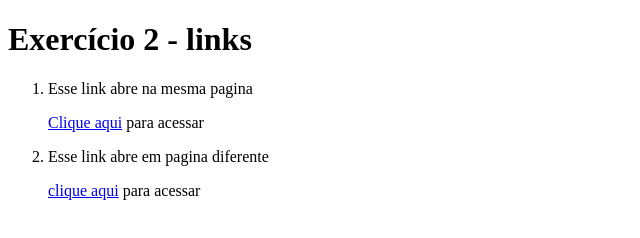
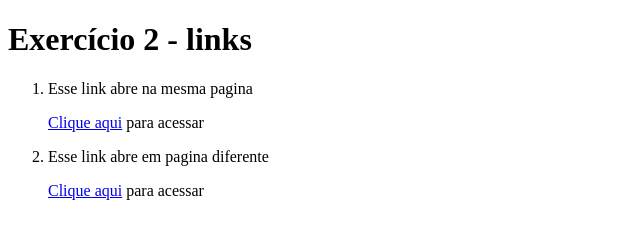
Before and after one commit to Deivyson1401/int-prog-web, a plain HTML site: page Ex2/index.html in a window 1280 px wide. Shown: the full height of the page, 0-640 px from the left. Drawn offline with Linux system fonts and the light colour scheme.

Commit message:
exercicio 2 atualizado

```diff
--- a/Ex2/index.html
+++ b/Ex2/index.html
@@ -26,7 +26,7 @@
                     Esse link abre em pagina diferente
                 </p>
                 <p>
-                    <a href="https://github.com/Deivyson1401" target="_blank">clique aqui</a> para acessar
+                    <a href="https://github.com/Deivyson1401" target="_blank">Clique aqui</a> para acessar
                 </p>
             </li>
         </ol>
```
